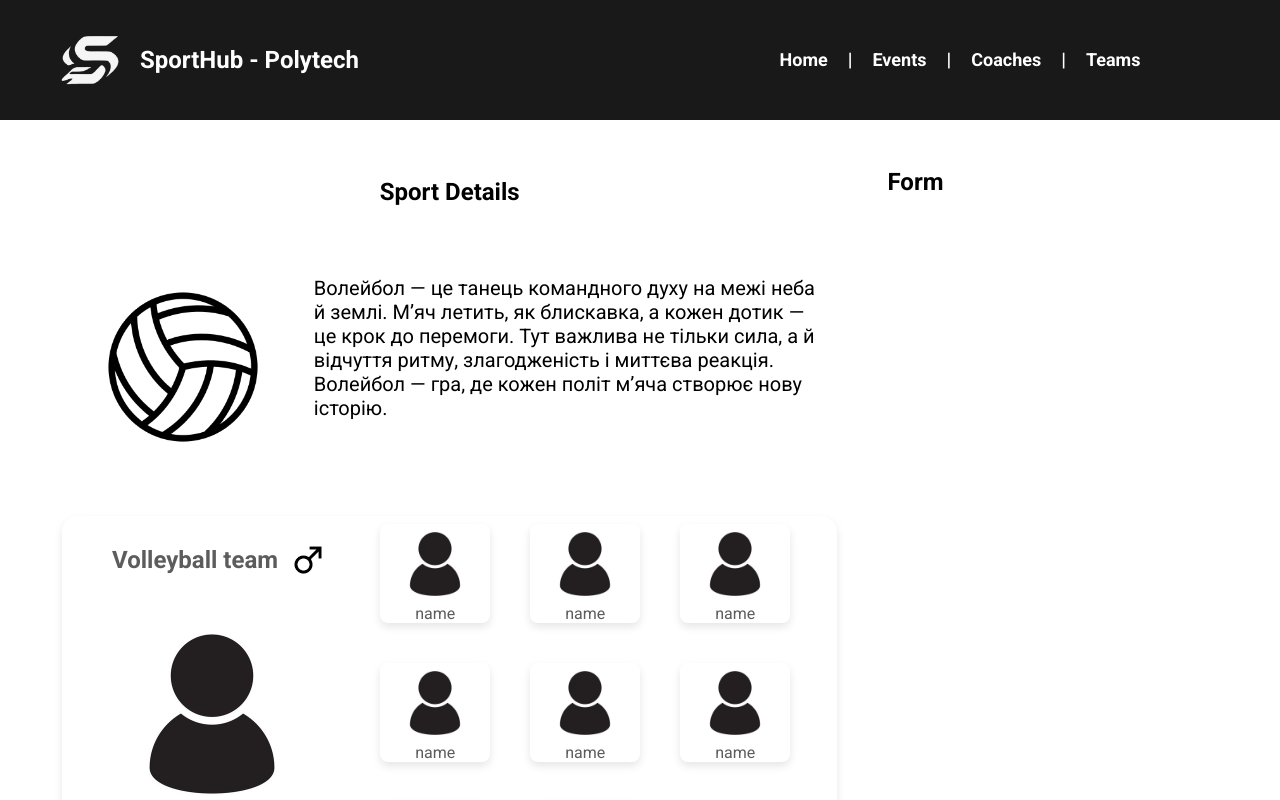
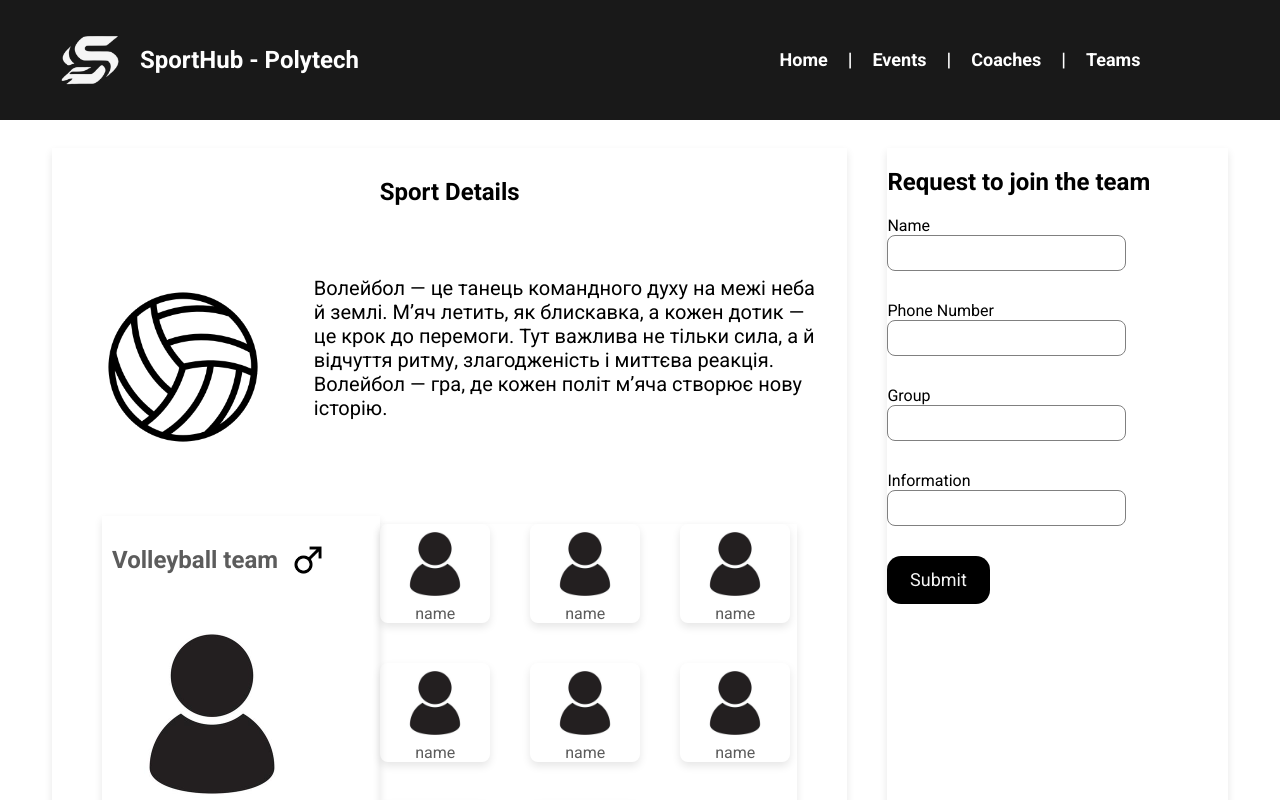
Before and after one commit to Pankratik19/Polytech-SportHub, an Angular app: page /sport-details in a window 1280 px wide. Shown: the top 800 px of the page. Built offline with nearby package versions, Linux system fonts and the light colour scheme.

Commit message:
R-18-addForm

```diff
--- a/src/app/sport-details/sport-details.component.html
+++ b/src/app/sport-details/sport-details.component.html
@@ -6,7 +6,9 @@
                 <img src="assets/images/ball.png" alt="">
             </div>
             <div class="info-container">
-                <p>Волейбол — це танець командного духу на межі неба й землі. М’яч летить, як блискавка, а кожен дотик — це крок до перемоги. Тут важлива не тільки сила, а й відчуття ритму, злагодженість і миттєва реакція. Волейбол — гра, де кожен політ м’яча створює нову історію.</p>
+                <p>Волейбол — це танець командного духу на межі неба й землі. М’яч летить, як блискавка, а кожен дотик —
+                    це крок до перемоги. Тут важлива не тільки сила, а й відчуття ритму, злагодженість і миттєва
+                    реакція. Волейбол — гра, де кожен політ м’яча створює нову історію.</p>
 
             </div>
         </div>
@@ -62,6 +64,27 @@
         </div>
     </div>
     <div class="right-container">
-        <h2>Form</h2>
+        <h2>Request to join the team</h2>
+        <form action="">
+            <div class="field">
+                <label for="memberName">Name</label>
+                <input type="text" id="memberName">
+            </div>
+            <div class="field">
+                <label for="phoneNumber">Phone Number</label>
+                <input type="text" id="phoneNumber">
+            </div>
+            <div class="field">
+                <label for="groupNumber">Group</label>
+                <input type="text" id="groupNumber">
+            </div>
+            <div class="field">
+                <label for="additionalInfo">Information</label>
+                <input type="text" id="additionalInfo">
+            </div>
+            <button class="buttonForm">
+                Submit
+            </button>
+        </form>
     </div>
 </div>
--- a/src/app/sport-details/sport-details.component.scss
+++ b/src/app/sport-details/sport-details.component.scss
@@ -14,6 +14,7 @@
   flex-direction: column;
   gap: 20px;
   padding: 10px;
+  box-shadow: 0 4px 8px rgba(0, 0, 0, 0.1);
   h1 {
     align-self: center;
   }
@@ -44,12 +45,11 @@
     .team-card {
       width: 100%;
       min-height: 200px;
-      box-shadow: 0 4px 8px rgba(0, 0, 0, 0.1);
       display: flex;
       flex-direction: row;
       justify-content: space-between;
       align-items: center;
-      border-radius: 16px;
+      border: none;
       padding-left: 40px;
       padding-right: 40px;
       color: rgb(92, 92, 92);
@@ -105,4 +105,34 @@
 
 .right-container {
   width: 30%;
+  box-shadow: 0 4px 8px rgba(0, 0, 0, 0.1);
+
+  form {
+    display: flex;
+    flex-direction: column;
+    gap: 30px;
+    width: 100%;
+  }
+
+  .field {
+    display: flex;
+    flex-direction: column;
+    width: 70%;
+    input {
+      height: 36px;
+      border-radius: 8px;
+      border-color: gray;
+      border-style: solid;
+      border-width: 1px;
+    }
+  }
+  .buttonForm {
+    width: 30%;
+    background-color: black;
+    color: whitesmoke;
+    height: 48px;
+    border-radius: 14px;
+    font-size: 18px;
+    border: none;
+  }
 }
```
